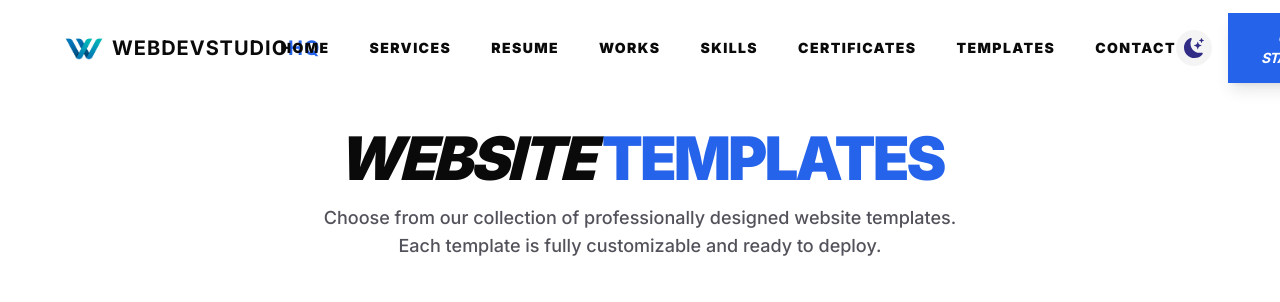
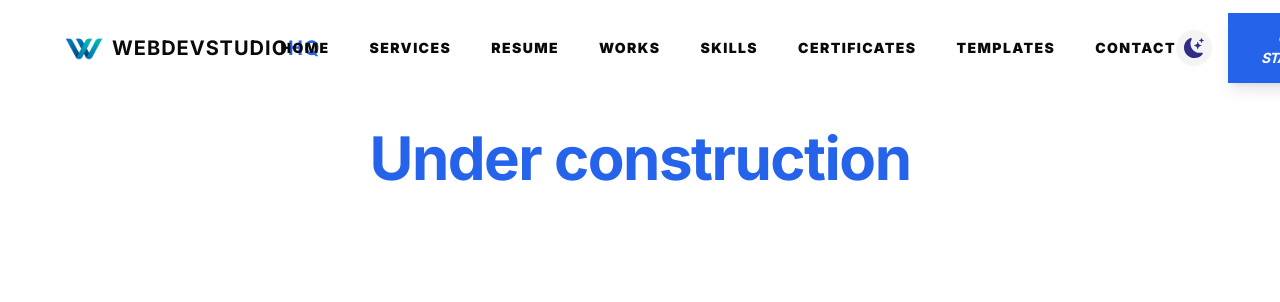
Before and after one commit to TpMarkov/portfolio, a Next.js app: page /templates in a window 1280 px wide. Shown: the top 302 px of the page. Built offline with nearby package versions, Linux system fonts and the light colour scheme; no server answers.

Commit message:
add templates "Under construction" message closed page until fully implemented

```diff
--- a/app/(main)/templates/page.tsx
+++ b/app/(main)/templates/page.tsx
@@ -1,4 +1,3 @@
-import React from "react";
 import Link from "next/link";
 import Templates from "../../components/Templates/Templates";
 import { Metadata } from "next";
@@ -10,6 +9,32 @@ export const metadata: Metadata = {
 };
 
 const TemplatesPage = () => {
+  //TODO : When ready isrendering should be deleted and conditional rendering should be deleted too
+  const isrendering = false;
+
+  if (!isrendering) {
+    return (
+      <div
+        className={`
+          min-h-screen
+          ${
+            process.env.NEXT_PUBLIC_DESIGN_MODE === "sap"
+              ? "bg-sap-base-bg"
+              : "bg-background"
+          }
+        `}
+      >
+        <div className="pt-32 pb-12 px-4">
+          <div className="w-[90%] xl:w-[80%] mx-auto text-center">
+            <h1 className="text-4xl md:text-6xl font-bold tracking-tight text-foreground mb-4">
+              <span className="text-primary">Under construction</span>
+            </h1>
+          </div>
+        </div>
+      </div>
+    );
+  }
+
   return (
     <div
       className={`
@@ -77,7 +102,7 @@ const TemplatesPage = () => {
                 }
               `}
             >
-              Don&apos;t See What You&apos;re Looking For?
+              Don't See What You're Looking For?
             </h2>
             <p
               className={`
@@ -90,7 +115,7 @@ const TemplatesPage = () => {
               `}
             >
               We can create a custom template tailored to your specific needs.
-              Get in touch and let&apos;s build something amazing together.
+              Get in touch and let's build something amazing together.
             </p>
             <Link
               href="/#footer"
```
